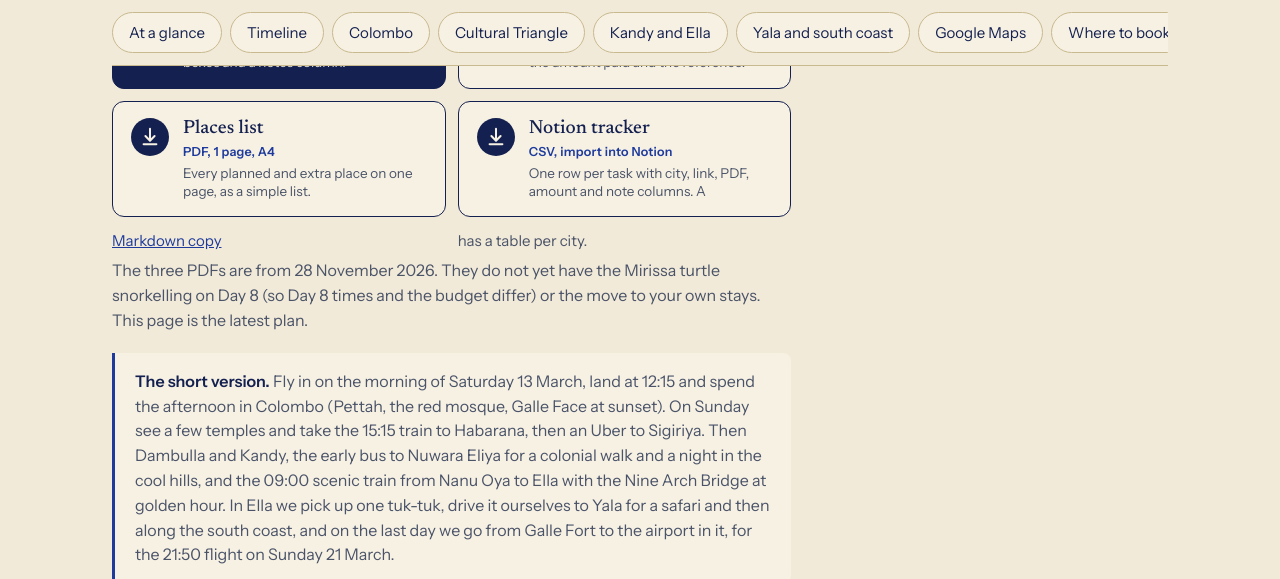
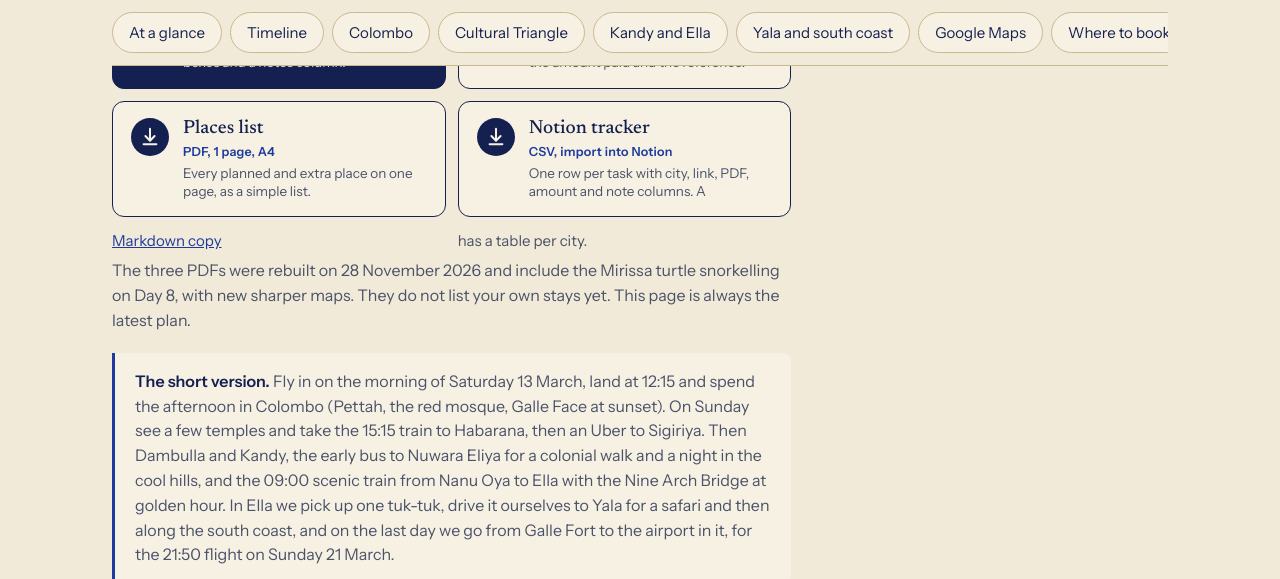
Before and after one commit to gdncomm-aditya-kanoi/Travel-Train, a Jekyll site: the page built from plans/sri-lanka.html, in a window 1280 px wide and 900 px high, scrolled down 737 px, cut to the strip 0-579 px from the top of the window. Built offline with Jekyll 4.4.1, drawn with Linux system fonts in a browser that asks for light colours.

Commit message:
Sri Lanka PDFs rebuilt: Day 8 with turtle snorkelling, sharp vector maps (OpenStreetMap data) instead of blurry tiles
Co-Authored-By: Claude <noreply@anthropic.com>

```diff
--- a/plans/sri-lanka.html
+++ b/plans/sri-lanka.html
@@ -49,7 +49,7 @@ permalink: /plans/sri-lanka/
 <a class="dl-btn" href="{{ '/assets/plans/sri-lanka-places.pdf' | relative_url }}" download><svg class="ic" aria-hidden="true" viewBox="0 0 24 24"><path d="M12 3v12"/><path d="m7 11 5 5 5-5"/><path d="M5 20h14"/></svg><span class="dl-t"><b>Places list</b><span class="dl-m">PDF, 1 page, A4</span><span class="dl-d">Every planned and extra place on one page, as a simple list.</span></span></a>
 <a class="dl-btn" href="{{ '/assets/plans/sri-lanka-notion-tracker.csv' | relative_url }}" download><svg class="ic" aria-hidden="true" viewBox="0 0 24 24"><path d="M12 3v12"/><path d="m7 11 5 5 5-5"/><path d="M5 20h14"/></svg><span class="dl-t"><b>Notion tracker</b><span class="dl-m">CSV, import into Notion</span><span class="dl-d">One row per task with city, link, PDF, amount and note columns. A <a href="{{ '/assets/plans/sri-lanka-notion-tracker.md' | relative_url }}" download>Markdown copy</a> has a table per city.</span></span></a>
 </div>
-<p class="small">The three PDFs are from 28 November 2026. They do not yet have the Mirissa turtle snorkelling on Day 8 (so Day 8 times and the budget differ) or the move to your own stays. This page is the latest plan.</p>
+<p class="small">The three PDFs were rebuilt on 28 November 2026 and include the Mirissa turtle snorkelling on Day 8, with new sharper maps. They do not list your own stays yet. This page is always the latest plan.</p>
 <div class="callout"><strong>The short version.</strong> Fly in on the morning of Saturday 13 March, land at 12:15 and spend the afternoon in Colombo (Pettah, the red mosque, Galle Face at sunset). On Sunday see a few temples and take the 15:15 train to Habarana, then an Uber to Sigiriya. Then Dambulla and Kandy, the early bus to Nuwara Eliya for a colonial walk and a night in the cool hills, and the 09:00 scenic train from Nanu Oya to Ella with the Nine Arch Bridge at golden hour. In Ella we pick up one tuk-tuk, drive it ourselves to Yala for a safari and then along the south coast, and on the last day we go from Galle Fort to the airport in it, for the 21:50 flight on Sunday 21 March.</div>
 <figure class="plan-map"><img src="{{ '/assets/images/sri-lanka/map-overview.jpg' | relative_url }}" alt="The full route: Colombo, Sigiriya, Kandy, Ella, Yala, Mirissa and Weligama, Ahangama and Galle, with the bus, train and our own tuk-tuk legs" loading="lazy"><figcaption>The full route: Colombo, Sigiriya, Kandy, Nuwara Eliya, Ella, Yala, Mirissa and Weligama, Ahangama and Galle, with the bus, train and our own tuk-tuk legs. The picture is an illustration: its key still says bus for Colombo to Sigiriya, which is now the train to Habarana and an Uber, it does not show Nuwara Eliya, and the tuk-tuk now ends at the airport rather than in Galle</figcaption></figure>
 <h3>Flights</h3>
```
Also changed, not shown: 3 other files.
